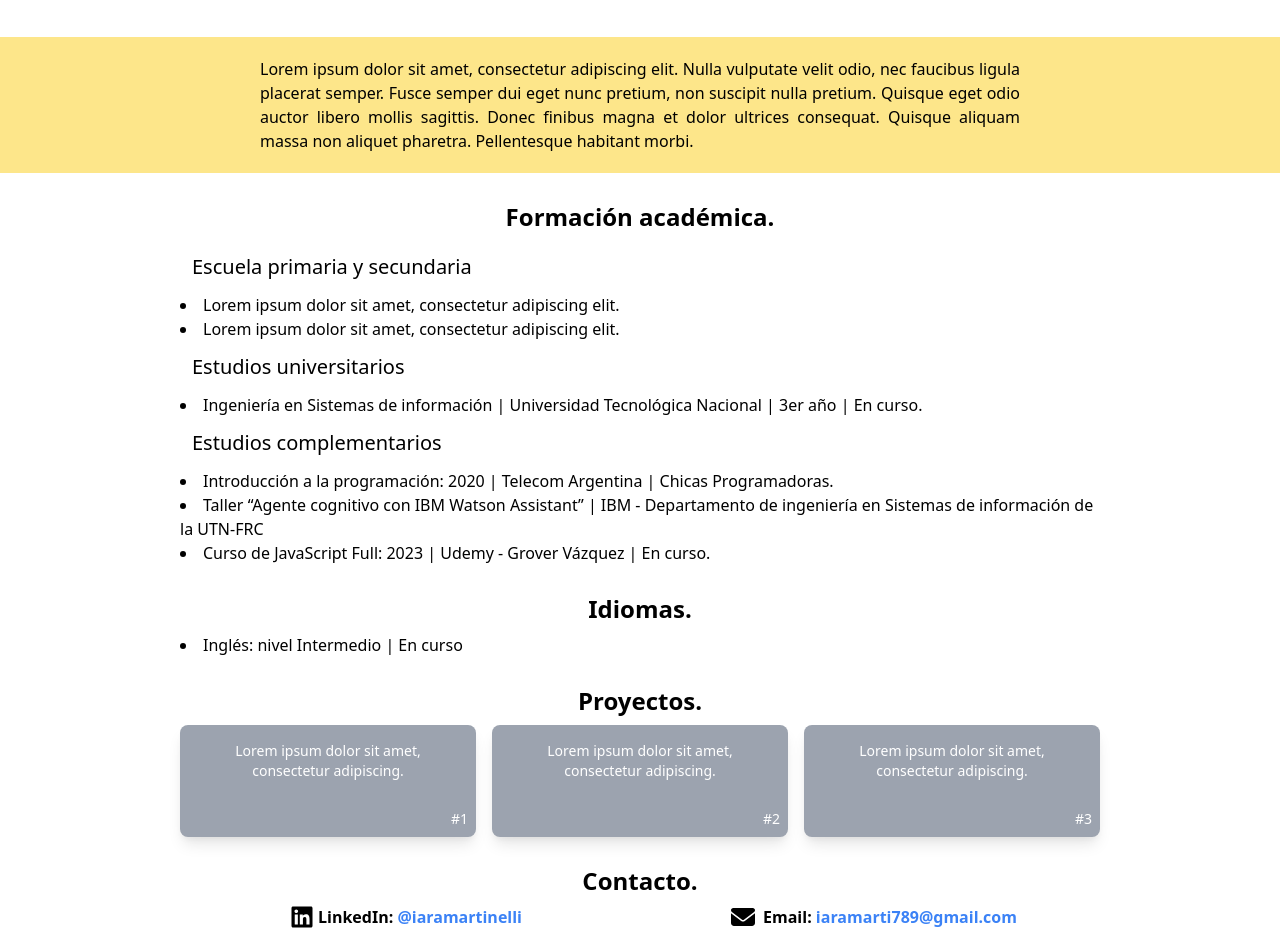
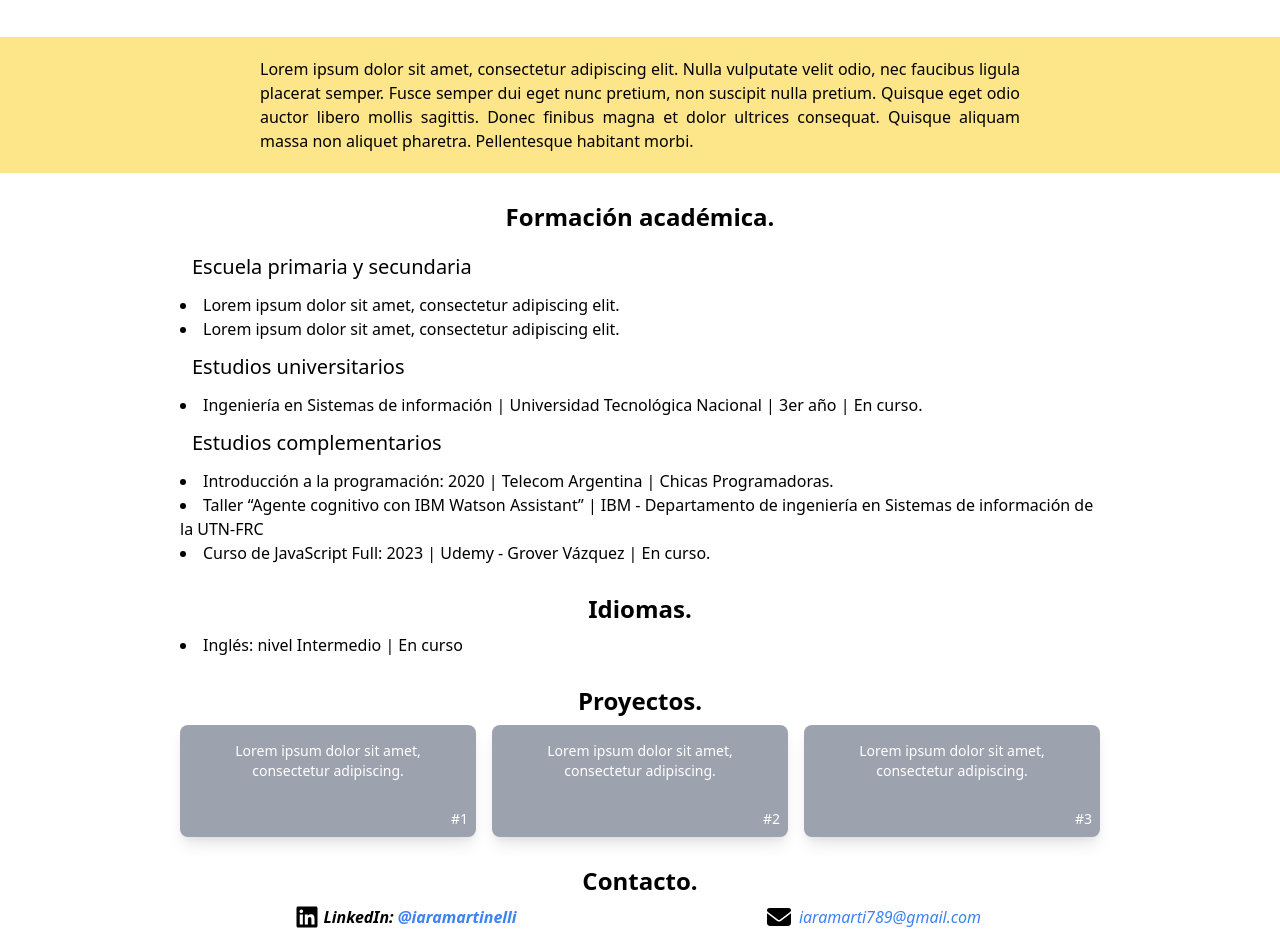
Before and after one commit to IaraMartinelli/CV_Iara-Martinelli, a plain HTML site: page index.html in a window 1280 px wide. Shown: the part 111-1060 px from the top of the page. Drawn offline with nearby package versions, Linux system fonts and the light colour scheme.

Commit message:
Segunda versión 28/02

```diff
--- a/index.html
+++ b/index.html
@@ -72,7 +72,7 @@
 
         <section class="m-5">
             <h2 class="p-2 text-2xl text-center font-semibold"> Contacto. </h2>
-
+            <address>
                 <div class="grid grid-cols-2 gap-4 text-center">
                     <div class="flex justify-center">
                         <svg xmlns="http://www.w3.org/2000/svg" viewBox="0 0 448 512" class="w-6 h-6 mr-1">
@@ -87,9 +87,11 @@
                             <!-- Font Awesome Pro 6.3.0 by @fontawesome - https://fontawesome.com License - https://fontawesome.com/license (Commercial License) Copyright 2023 Fonticons, Inc. -->
                             <path d="M48 64C21.5 64 0 85.5 0 112c0 15.1 7.1 29.3 19.2 38.4L236.8 313.6c11.4 8.5 27 8.5 38.4 0L492.8 150.4c12.1-9.1 19.2-23.3 19.2-38.4c0-26.5-21.5-48-48-48H48zM0 176V384c0 35.3 28.7 64 64 64H448c35.3 0 64-28.7 64-64V176L294.4 339.2c-22.8 17.1-54 17.1-76.8 0L0 176z"></path>
                         </svg>
-                    <span class="font-semibold">Email: <span class="text-blue-500">iaramarti789@gmail.com</span> </span>
+                        <a href="mailto: iaramarti789@gmail.com" class="text-blue-500">iaramarti789@gmail.com</a>
+                    </span>
                     </div>
                 </div>
+            </address>
         </section>
     </main>
 </body>
```
Lines whose indentation alone changed are shown as unchanged.
